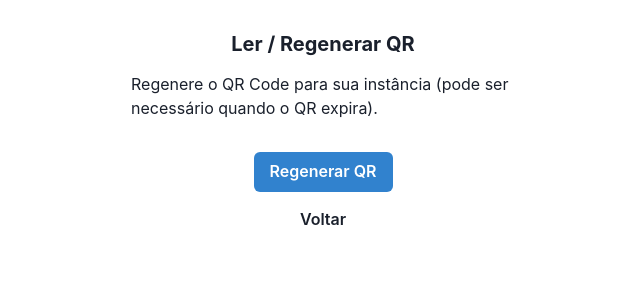
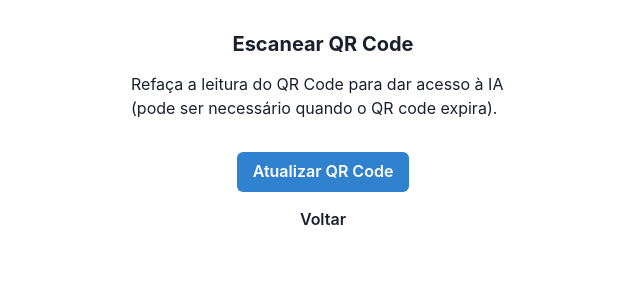
Before and after one commit to renatokuroe/aria, a Next.js app: page /qr/read in a window 1280 px wide. Shown: the top 300 px of the page, without its empty margins (317-957 px from the left). Built offline with nearby package versions, Linux system fonts and the light colour scheme; no server answers.

Commit message:
Change QR code text page

```diff
--- a/app/qr/read/page.tsx
+++ b/app/qr/read/page.tsx
@@ -122,8 +122,8 @@ export default function QRReader() {
     return (
         <Box p={8} maxW="md" mx="auto">
             <VStack spacing={4}>
-                <Heading size="md">Ler / Regenerar QR</Heading>
-                <Text>Regenere o QR Code para sua instância (pode ser necessário quando o QR expira).</Text>
+                <Heading size="md">Escanear QR Code</Heading>
+                <Text>Refaça a leitura do QR Code para dar acesso à IA (pode ser necessário quando o QR code expira).</Text>
 
                 {loading && <Spinner />}
 
@@ -158,7 +158,7 @@ export default function QRReader() {
                 ) : null}
 
                 <VStack spacing={2} mt={4}>
-                    <Button onClick={() => fetchQr()} colorScheme="blue" isLoading={loading}>Regenerar QR</Button>
+                    <Button onClick={() => fetchQr()} colorScheme="blue" isLoading={loading}>Atualizar QR Code</Button>
                     <Button variant="ghost" onClick={() => router.push('/dashboard')}>Voltar</Button>
                 </VStack>
 
```
